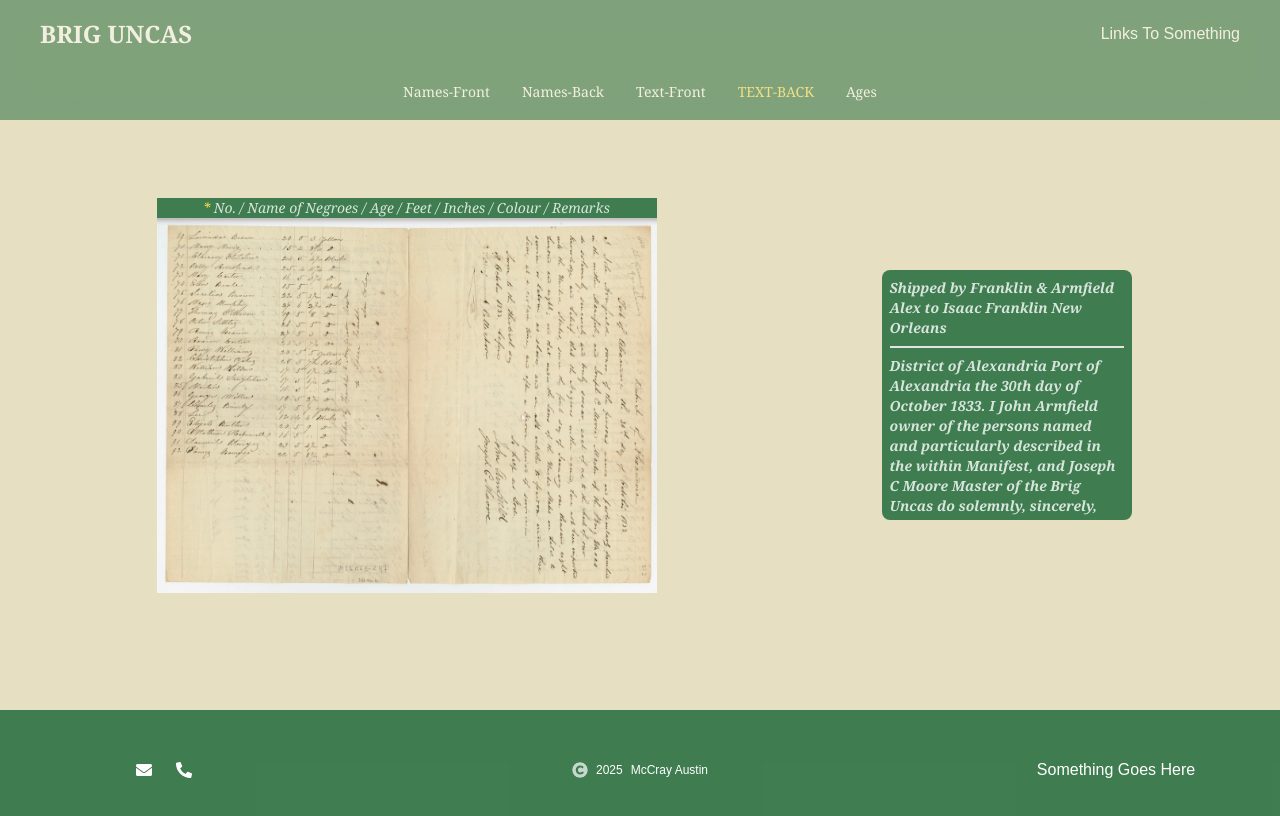
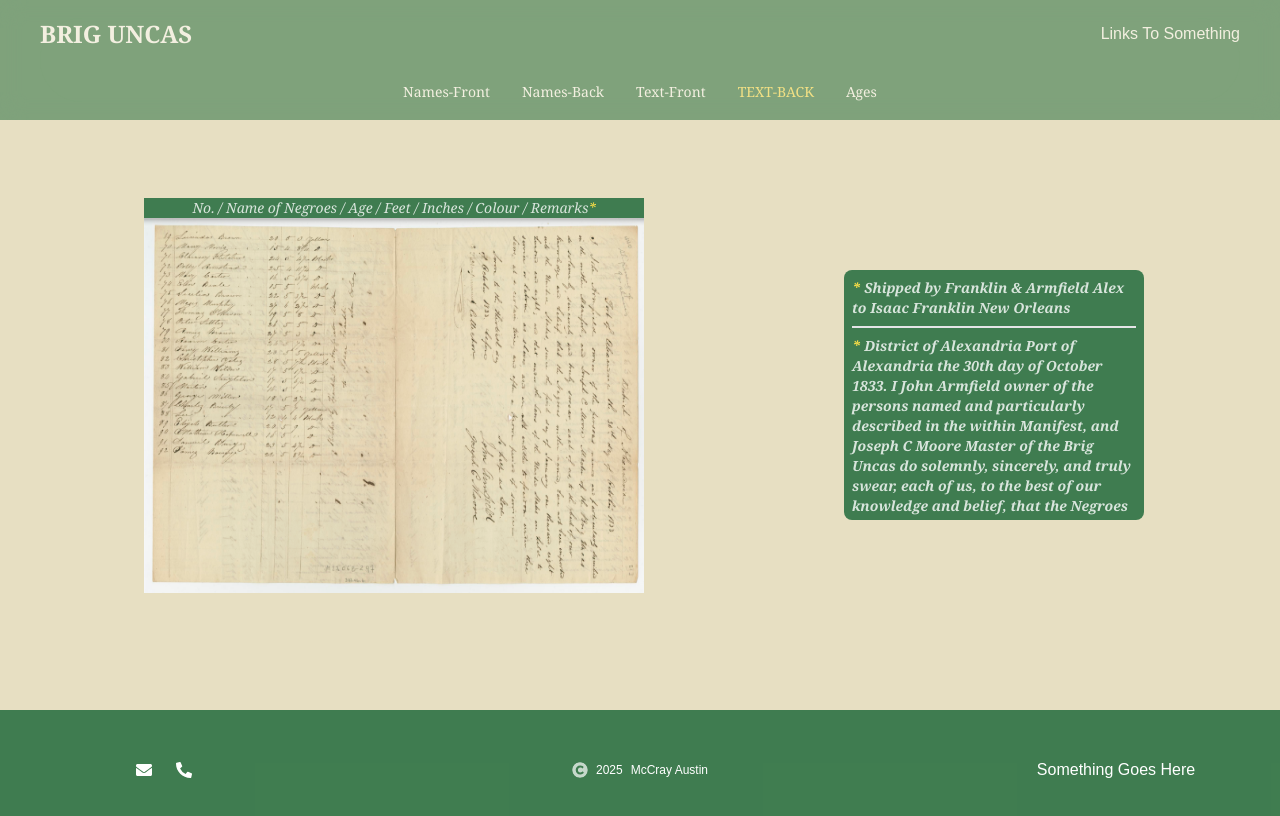
Before and after one commit to mmaustin/brig-uncas, a Next.js app in the folder uncas/: page /text-back in a window 1280 px wide. Shown: the top 816 px of the page. Built offline with nearby package versions, Linux system fonts and the light colour scheme.

Commit message:
Pasted front text route code to back text route, misc change to text display

```diff
--- a/uncas/app/text-back/page.tsx
+++ b/uncas/app/text-back/page.tsx
@@ -10,9 +10,12 @@ const TextBack = () => {
     <section className="w-full h-[650px] md:h-[550px]">
       <div className=" w-inherit h-full mx-10 flex flex-col justify-center  md:flex-wrap md:justify-around items-center">
         <div className="flex flex-col justify-center items-center">
-          <div className="text-center font-serif italic text-sm w-[275px] sm:w-[400px] md:w-[425px] lg:w-[500px] text-white/80 bg-green-800/80 mx-2"><span className="text-yellow-300">*</span> No. / Name of Negroes / Age / Feet / Inches / Colour / Remarks</div>
+          <div className="text-center font-serif italic text-sm w-[275px] sm:w-[400px] md:w-[400px] lg:w-[500px] text-white/80 bg-green-800/80 mx-2">
+            No. / Name of Negroes / Age / Feet / Inches / Colour / Remarks
+            <span className="text-yellow-300">*</span>
+          </div>
           <Image
-            className="h-[200px] w-[275px] sm:h-[250px] sm:w-[400px] md:h-[375px] md:w-[425px] lg:w-[500px]"
+            className="h-[200px] w-[275px] sm:h-[250px] sm:w-[400px] md:h-[355px] md:w-[400px] lg:h-[375px] lg:w-[500px]"
             src={manifest}
             alt="Manifest Back Left"
             priority
@@ -20,13 +23,13 @@ const TextBack = () => {
             width={198}
           />
         </div>
-        <ScrollArea className="h-[250px] w-[200px] sm:w-[250px] my-8 flex justify-center items-center bg-green-800/80 rounded-lg">
+        <ScrollArea className="h-[250px] w-[200px] sm:w-[250px] md:w-[250px] lg:w-[300px] my-8 flex justify-center items-center bg-green-800/80 rounded-lg">
           {backpageText.map((text, i) => (
             <section key={i} className="m-2">
               <div key={i} className="text-sm text-white/80 font-serif font-semibold italic">
-                {text}
+                <span className="text-yellow-300">*</span> {text}
               </div>
-              {i !== 1 &&
+              {i !== 3 &&
                 <div className="my-2 border"></div>
               }
             </section>
--- a/uncas/constants/captiveArray.ts
+++ b/uncas/constants/captiveArray.ts
@@ -242,7 +242,9 @@ export const links = [
 
 export const backpageText = [
   "Shipped by Franklin & Armfield Alex to Isaac Franklin New Orleans",
-  "District of Alexandria Port of Alexandria the 30th day of October 1833. I John Armfield owner of the persons named and particularly described in the within Manifest, and Joseph C Moore Master of the Brig Uncas do solemnly, sincerely, and truly swear, each of us, to the best of our knowledge and belief, that the Negroes within named, have not been imported into the United States, since the first day of January one thousand, eight hundred and eight; and that under the Laws of the United States are held to service or labor as slaves, and are not entitled to freedom under these Laws, at a certain time, and after a known prior of service —Sworn to this thirtieth day of October 1833. before C T. Chapman Collector So help us God. John Armfield Joseph C Moore "
+  "District of Alexandria Port of Alexandria the 30th day of October 1833. I John Armfield owner of the persons named and particularly described in the within Manifest, and Joseph C Moore Master of the Brig Uncas do solemnly, sincerely, and truly swear, each of us, to the best of our knowledge and belief, that the Negroes within named, have not been imported into the United States, since the first day of January one thousand, eight hundred and eight; and that under the Laws of the United States are held to service or labor as slaves, and are not entitled to freedom under these Laws, at a certain time, and after a known prior of service —",
+  "Sworn to this thirtieth day of October 1833. before C T. Chapman Collector",
+  "So help us God. John Armfield Joseph C Moore "
 ];
 
 export const frontpageText = [
```
